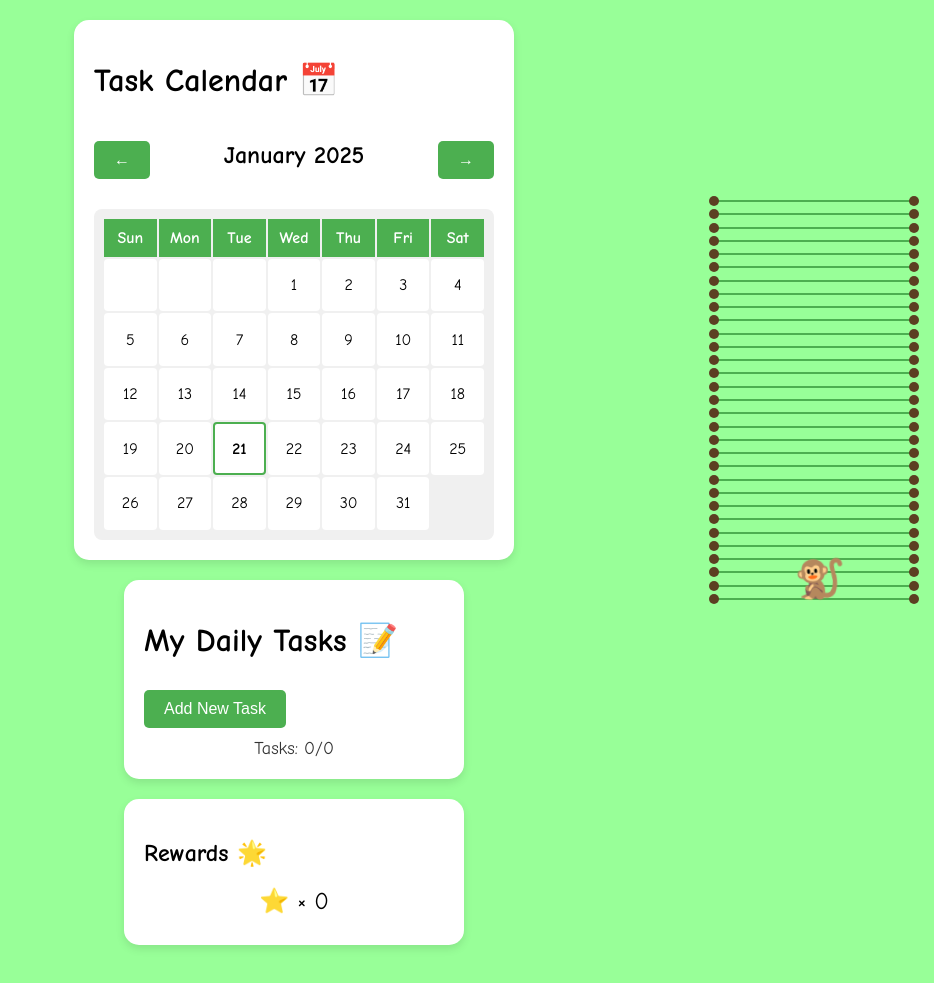
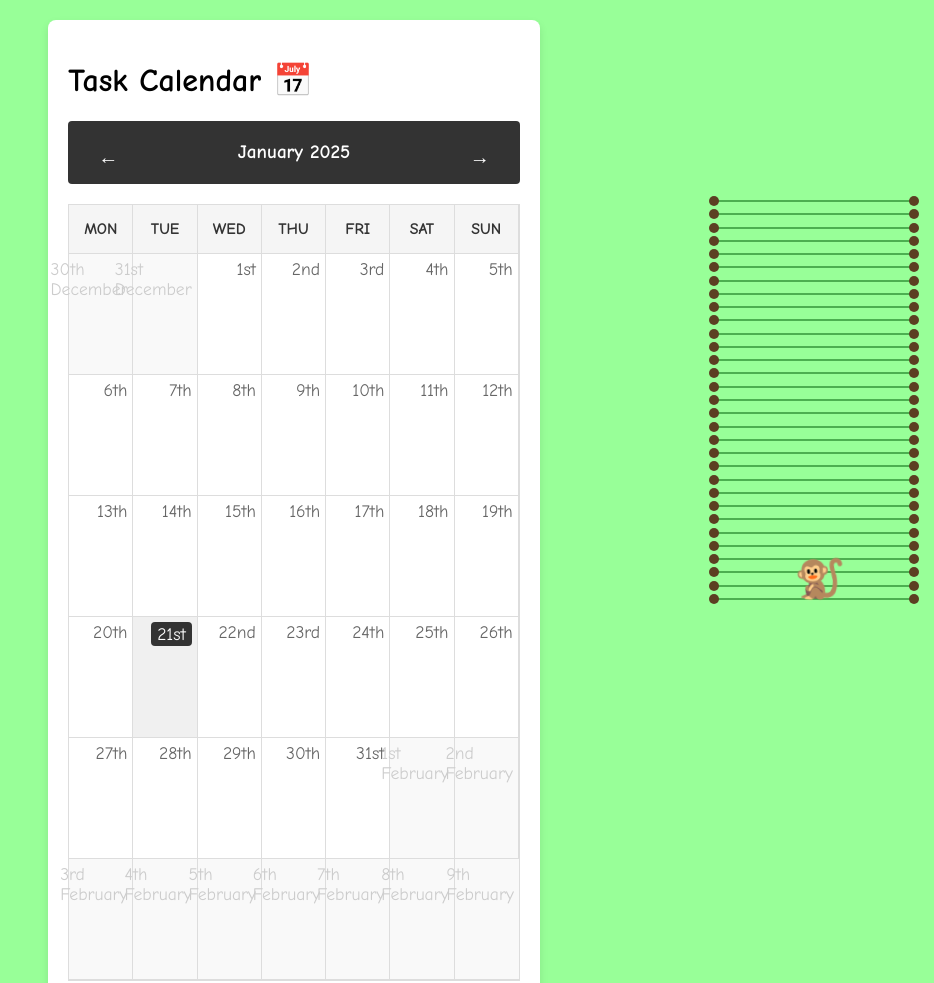
Before and after one commit to aashiksingh/hridaya_task_tracker, a plain HTML site: page index.html in a window 1280 px wide. Shown: the top 983 px of the page, without its empty margins (346-1280 px from the left). Drawn offline with Linux system fonts and the light colour scheme.

Commit message:
create grid calendar

```diff
--- a/script.js
+++ b/script.js
@@ -25,9 +25,13 @@ function initializeCalendar() {
 function renderCalendar(year, month) {
     const calendarGrid = document.getElementById('calendarGrid');
     const monthYearLabel = document.getElementById('currentMonthYear');
+
+    // Get first day of current month
     const firstDay = new Date(year, month, 1);
+    // Get last day of current month
     const lastDay = new Date(year, month + 1, 0);
-    const daysInMonth = lastDay.getDate();
+    // Get last day of previous month
+    const prevMonthLastDay = new Date(year, month, 0);
 
     monthYearLabel.textContent = new Date(year, month).toLocaleString('default', {
         month: 'long',
@@ -36,54 +40,70 @@ function renderCalendar(year, month) {
 
     calendarGrid.innerHTML = '';
 
-    // Add weekday headers
-    const weekdays = ['Sun', 'Mon', 'Tue', 'Wed', 'Thu', 'Fri', 'Sat'];
+    // Add weekday headers (MON to SUN)
+    const weekdays = ['MON', 'TUE', 'WED', 'THU', 'FRI', 'SAT', 'SUN'];
     weekdays.forEach(day => {
         const dayHeader = document.createElement('div');
         dayHeader.className = 'calendar-weekday';
         dayHeader.textContent = day;
-        dayHeader.setAttribute('role', 'columnheader');
         calendarGrid.appendChild(dayHeader);
     });
 
-    // Add empty cells for days before first day of month
-    for (let i = 0; i < firstDay.getDay(); i++) {
-        const emptyCell = document.createElement('div');
-        emptyCell.className = 'calendar-date empty';
-        calendarGrid.appendChild(emptyCell);
-    }
+    // Calculate first Monday to display (might be from previous month)
+    let firstMonday = new Date(firstDay);
+    firstMonday.setDate(firstMonday.getDate() - firstMonday.getDay() + (firstMonday.getDay() === 0 ? -6 : 1));
 
-    // Add days of the month
-    for (let date = 1; date <= daysInMonth; date++) {
+    // Generate 6 weeks of dates
+    for (let i = 0; i < 42; i++) {
+        const currentDate = new Date(firstMonday);
+        currentDate.setDate(firstMonday.getDate() + i);
+
         const dateCell = document.createElement('div');
         dateCell.className = 'calendar-date';
-        dateCell.textContent = date;
 
-        const dateString = `${year}-${String(month + 1).padStart(2, '0')}-${String(date).padStart(2, '0')}`;
+        const dateNumber = document.createElement('span');
+        dateNumber.className = 'date-number';
 
-        if (isToday(year, month, date)) {
+        // Add ordinal indicator (st, nd, rd, th)
+        const day = currentDate.getDate();
+        const ordinal = getOrdinalSuffix(day);
+        dateNumber.textContent = `${day}${ordinal}`;
+
+        // Style dates from other months
+        if (currentDate.getMonth() !== month) {
+            dateCell.classList.add('empty');
+            dateNumber.classList.add('other-month');
+            if (currentDate.getMonth() < month || (currentDate.getMonth() === 11 && month === 0)) {
+                dateNumber.textContent += '\nDecember';
+            } else {
+                dateNumber.textContent += '\nFebruary';
+            }
+        }
+
+        // Highlight today
+        if (isToday(year, month, day)) {
             dateCell.classList.add('today');
         }
 
-        if (completedDates.has(dateString)) {
-            dateCell.classList.add('completed');
-        }
+        dateCell.appendChild(dateNumber);
 
-        dateCell.setAttribute('role', 'gridcell');
-        dateCell.setAttribute('tabindex', '0');
-        dateCell.setAttribute('aria-label', `${new Date(year, month, date).toLocaleDateString()}`);
-
+        // Add click event
+        const dateString = currentDate.toISOString().split('T')[0];
         dateCell.addEventListener('click', () => {
             window.location.href = `tasks.html?date=${dateString}`;
         });
 
-        dateCell.addEventListener('keypress', (e) => {
-            if (e.key === 'Enter' || e.key === ' ') {
-                window.location.href = `tasks.html?date=${dateString}`;
-            }
-        });
+        calendarGrid.appendChild(dateCell);
+    }
+}
 
-        calendarGrid.appendChild(dateCell);
+function getOrdinalSuffix(day) {
+    if (day > 3 && day < 21) return 'th';
+    switch (day % 10) {
+        case 1:  return 'st';
+        case 2:  return 'nd';
+        case 3:  return 'rd';
+        default: return 'th';
     }
 }
 
--- a/styles.css
+++ b/styles.css
@@ -121,9 +121,10 @@ body {
 .calendar-section {
     background: white;
     padding: 20px;
-    border-radius: 15px;
+    border-radius: 8px;
     box-shadow: 0 4px 8px rgba(0,0,0,0.1);
-    width: 400px;
+    width: 100%;
+    max-width: 1000px;
 }
 
 .calendar-header {
@@ -131,53 +132,90 @@ body {
     justify-content: space-between;
     align-items: center;
     margin-bottom: 20px;
+    background: #333;
+    padding: 10px 20px;
+    color: white;
+    border-radius: 4px;
 }
 
 .calendar-grid {
     display: grid;
     grid-template-columns: repeat(7, 1fr);
-    gap: 2px;
-    background: #f0f0f0;
-    padding: 10px;
-    border-radius: 8px;
+    border: 1px solid #ddd;
+    background: white;
 }
 
 .calendar-weekday {
     text-align: center;
     font-weight: bold;
-    padding: 10px;
-    background: #4CAF50;
-    color: white;
+    padding: 15px;
+    background: #f5f5f5;
+    border-bottom: 1px solid #ddd;
+    border-right: 1px solid #ddd;
+    color: #333;
+}
+
+.calendar-weekday:last-child {
+    border-right: none;
 }
 
 .calendar-date {
-    aspect-ratio: 1;
-    display: flex;
-    align-items: center;
-    justify-content: center;
+    min-height: 100px;
+    padding: 10px;
+    border-right: 1px solid #ddd;
+    border-bottom: 1px solid #ddd;
+    position: relative;
     background: white;
-    border-radius: 4px;
-    cursor: pointer;
-    transition: background-color 0.2s;
-    position: relative;
 }
 
-.calendar-date:hover {
-    background: #e8f5e9;
+.calendar-date:last-child {
+    border-right: none;
+}
+
+.calendar-date.empty {
+    background: #f9f9f9;
+}
+
+.calendar-date .date-number {
+    font-size: 1.1em;
+    position: absolute;
+    top: 5px;
+    right: 5px;
+    color: #666;
+}
+
+.calendar-date .date-number.other-month {
+    color: #ccc;
 }
 
 .calendar-date.today {
-    border: 2px solid #4CAF50;
-    font-weight: bold;
+    background: #f0f0f0;
 }
 
-.calendar-date.completed::after {
-    content: '✓';
-    position: absolute;
-    top: 2px;
-    right: 2px;
-    color: #4CAF50;
-    font-size: 12px;
+.calendar-date.today .date-number {
+    background: #333;
+    color: white;
+    padding: 2px 6px;
+    border-radius: 4px;
+}
+
+.calendar-nav {
+    background: none;
+    border: none;
+    color: white;
+    font-size: 20px;
+    cursor: pointer;
+    padding: 5px 10px;
+}
+
+.calendar-nav:hover {
+    background: rgba(255, 255, 255, 0.1);
+    border-radius: 4px;
+}
+
+#currentMonthYear {
+    font-size: 1.2em;
+    margin: 0;
 }
 
 .streak-banner {
```
